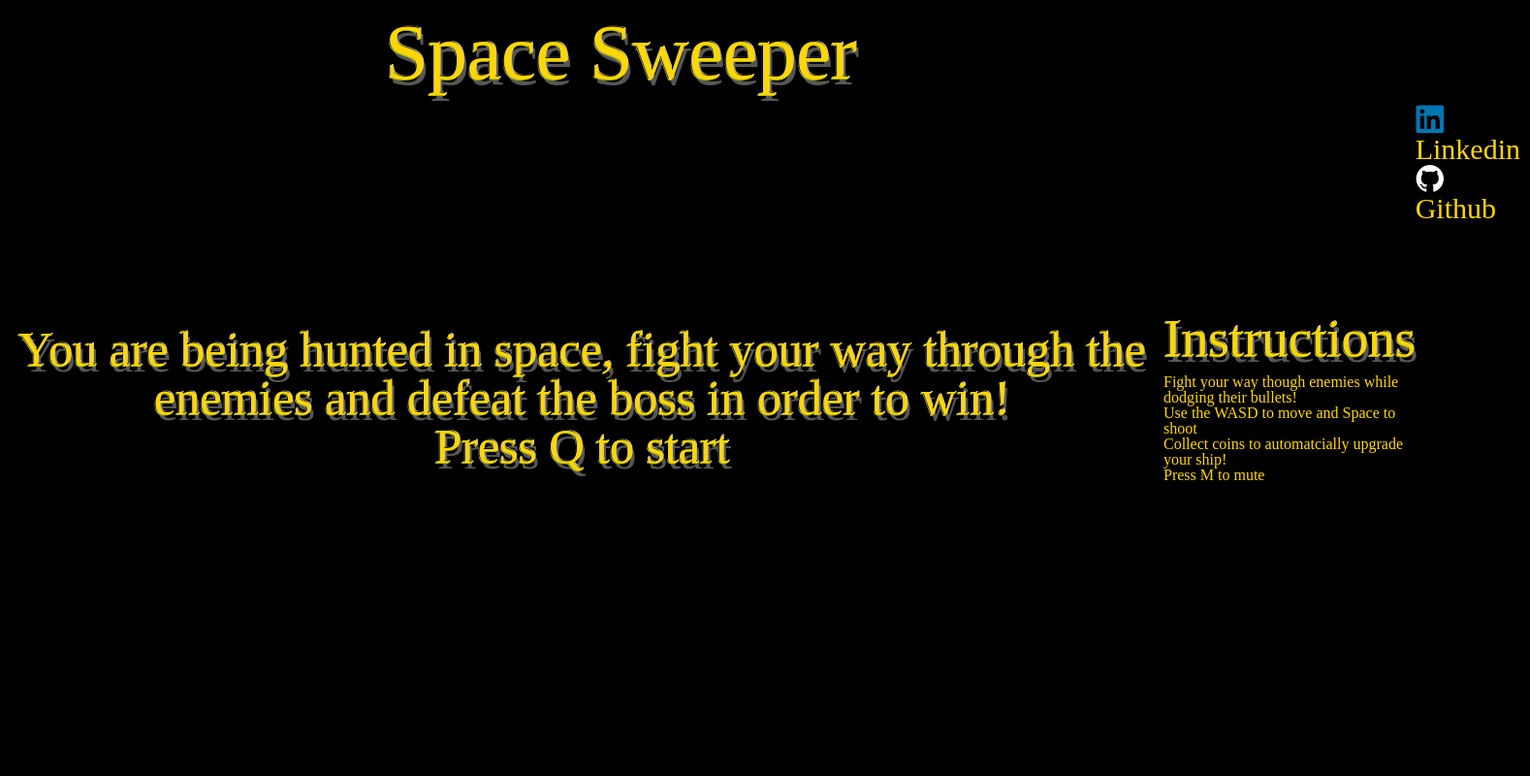
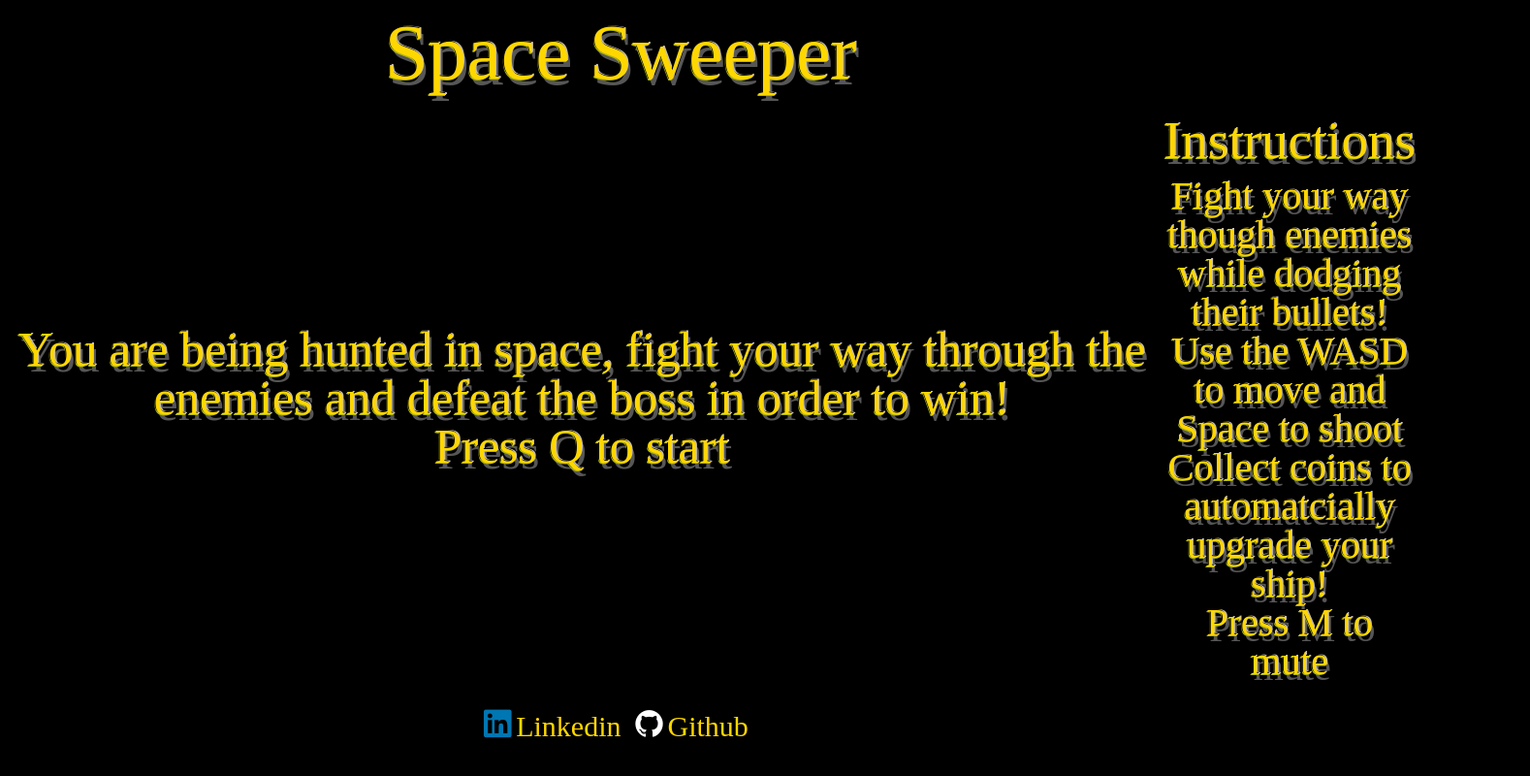
Before and after one commit to StevenSookhai/Space_Sweeper, a website built with webpack: page index.html in a window 1280 px wide. Shown: the whole page at 97% size, 1578 px wide, since content can reach past the window. Built offline with nearby package versions, Linux system fonts and the light colour scheme; files whose address does not match are found by name.

Commit message:
minor changes

```diff
--- a/src/styles/example2.scss
+++ b/src/styles/example2.scss
@@ -178,12 +178,12 @@ margin-left: auto;
 }
 
 .in-text{
-  // font-size:50px;
-  // font-family: "rubber";
-  // text-align: center;
-  // text-shadow: -1px -1px 0 #000, 1px -1px 0 rgb(194, 187, 187), -1px 1px 0 rgb(170, 180, 19), 3px 6px 0 rgb(87, 86, 86);
-  // font-size: 40px;
-  // text-align: center;
+  font-size:50px;
+  font-family: "rubber";
+  text-align: center;
+  text-shadow: -1px -1px 0 #000, 1px -1px 0 rgb(194, 187, 187), -1px 1px 0 rgb(170, 180, 19), 3px 6px 0 rgb(87, 86, 86);
+  font-size: 40px;
+  text-align: center;
 
 }
 .instructions-text{
@@ -204,11 +204,11 @@ margin-left: auto;
   position: relative;
 }
 .social-links{
-  // position: fixed;
-  // left: 50%;
-  // bottom: 20px;
-  // transform: translate(-50%, -50%);
-  // margin: 0 auto;
+  position: fixed;
+  left: 50%;
+  bottom: 20px;
+  transform: translate(-50%, -50%);
+  margin: 0 auto;
 }
 
 #git-icon{
```
Also changed, not shown: dist/main.css, 5 other files.
